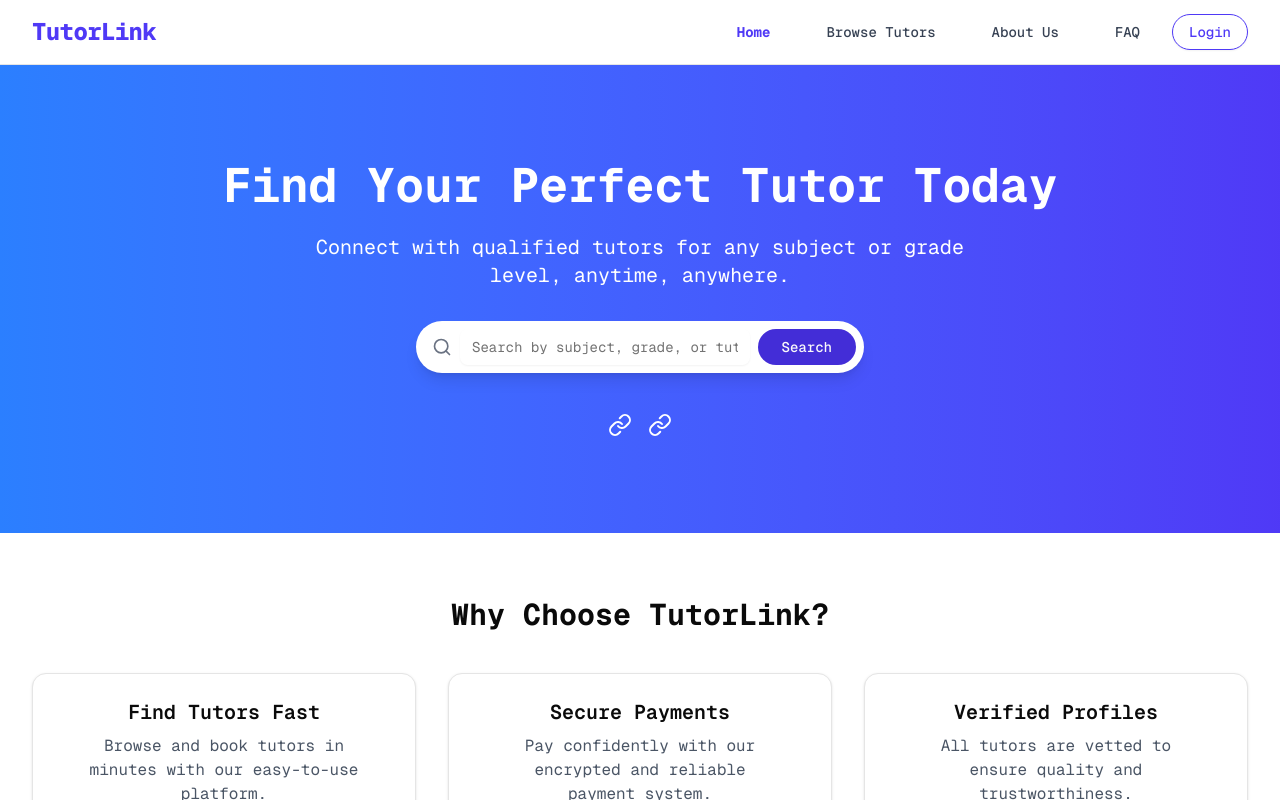
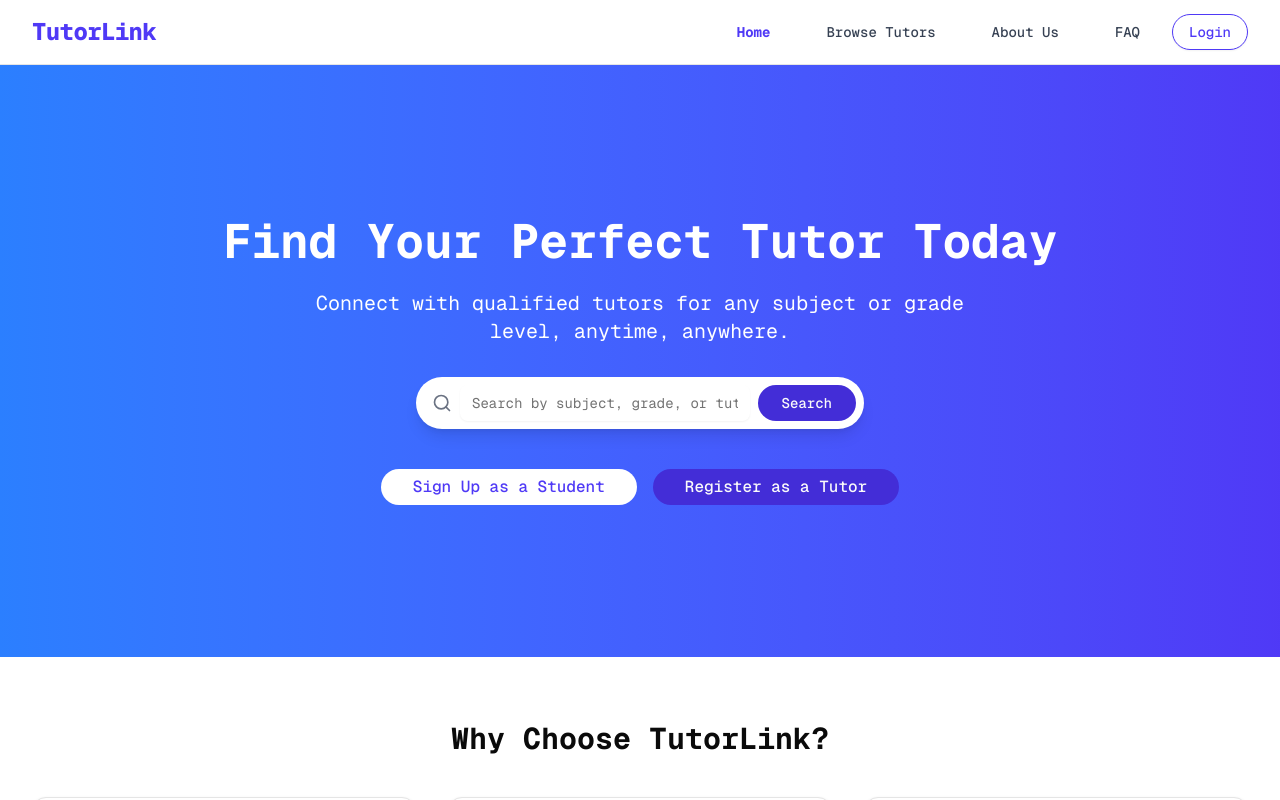
Before and after one commit to Sakhawat71/tutorlink-frontend, a Next.js app: page / in a window 1280 px wide. Shown: the top 800 px of the page. Built offline with nearby package versions, Linux system fonts and the light colour scheme; no server answers.

Commit message:
Refactor Banner component: update Link import, improve structure, and clarify comments

```diff
--- a/src/components/modules/home/Banner.tsx
+++ b/src/components/modules/home/Banner.tsx
@@ -3,7 +3,8 @@
 import { useSession } from 'next-auth/react';
 import React from 'react';
 import { Input } from "@/components/ui/input";
-import { Link, Search } from "lucide-react";
+import { Search } from "lucide-react";
+import Link from "next/link";
 import { Button } from '@/components/ui/button';
 
 
@@ -12,7 +13,7 @@ const Banner = () => {
     const { data: session } = useSession();
 
     return (
-        <div>
+        <div className='bg-gradient-to-r from-blue-500 to-indigo-600 text-white py-12 sm:py-8 md:py-12 lg:py-14'>
             {/* Hero Section */}
             <section className="py-12 sm:py-16 md:py-20 lg:py-24 bg-gradient-to-r from-blue-500 to-indigo-600 text-white">
                 <div className="container mx-auto px-4 sm:px-6 lg:px-8 text-center">
@@ -37,7 +38,7 @@ const Banner = () => {
 
 
 
-                    {/* CTAs */}
+                    {/* Call to Action Buttons */}
                     {
                         !session && (
                             <div className="mt-8 sm:mt-10 flex flex-col sm:flex-row gap-4 justify-center">
```
